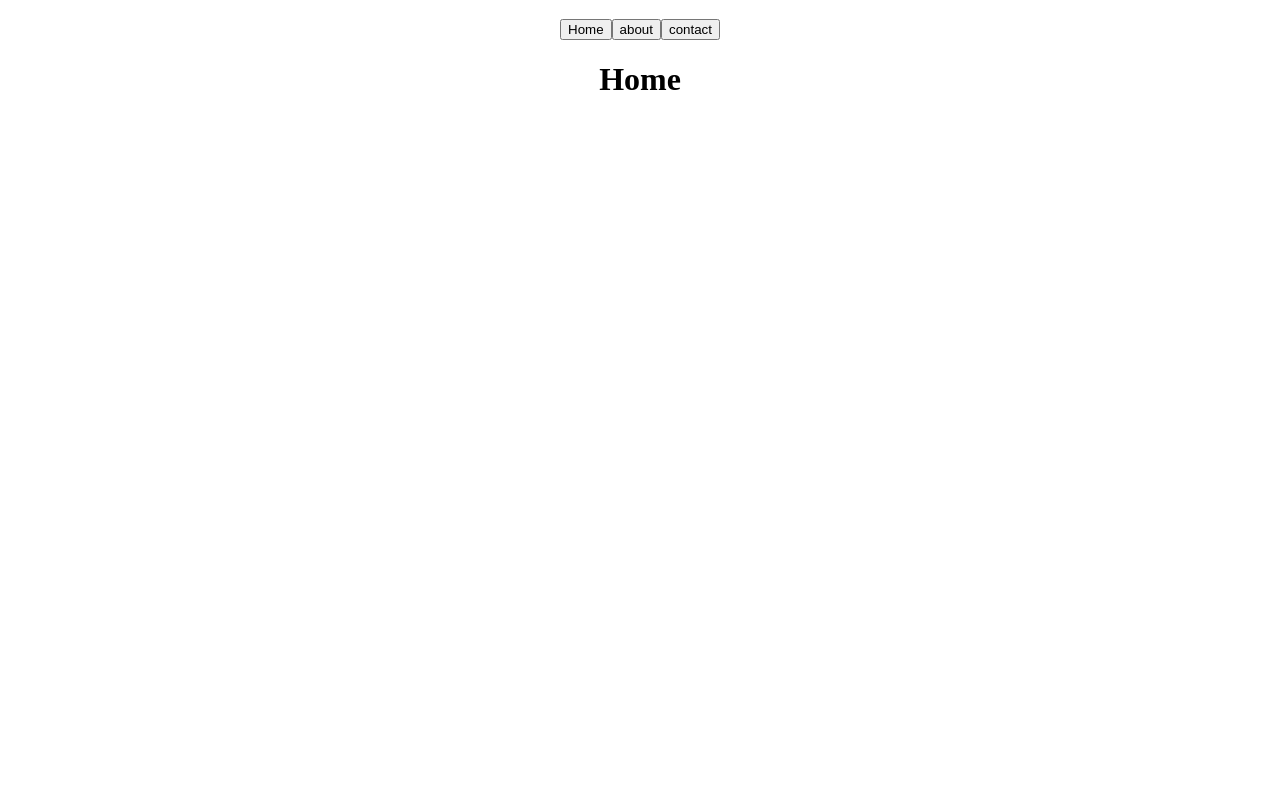
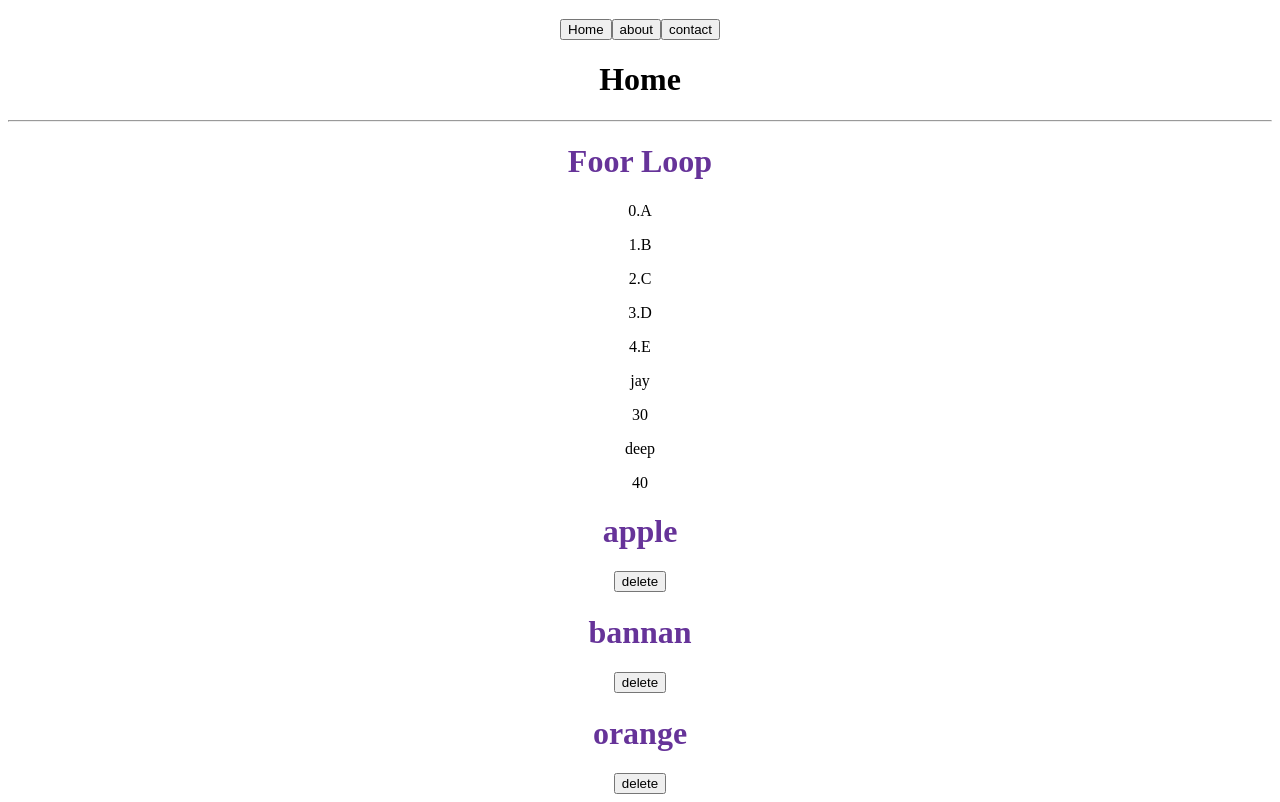
Before and after one commit to JaydipJadhav25/Angular, an Angular app: page / in a window 1280 px wide. Shown: the part 820-1622 px from the top of the page. Before the commit the page ends 940 px from the top, so only its background shows below. Built offline with nearby package versions, Linux system fonts and the light colour scheme.

Commit message:
feat: foor loop

```diff
--- a/src/app/app.html
+++ b/src/app/app.html
@@ -2,6 +2,25 @@
 
   <h1>Conditions</h1>
   <app-conditions></app-conditions>
+ <hr>
+  <h1>Foor Loop</h1>
+  @for (item of  chars; track $index) {
+     <p >{{$index}}.{{item}}</p>
+  }
 
 
+  <!-- //track in unique -->
+  @for (item of users; track $index) {
+      <div>
+         <p>{{item.name}}</p>
+        <p>{{item.age}}</p>
+      </div>
+  }
+
+
+  @for (item of items; track $index  ; let i = $index) {
+    <h1>{{item}}</h1>
+    <button (click)="removeItems(i)">delete</button>
+  }
+
 </div>
--- a/src/app/app.ts
+++ b/src/app/app.ts
@@ -48,4 +48,24 @@ export class App {
 
 
 
+  chars = ["A" , "B" ,"C" , "D" ,"E"];
+  users = [
+    {name : "jay" , age: 30},
+    {name : "deep" , age: 40},
+  ]
+
+  items = ['apple' , 'bannan' , 'orange'];
+
+  removeItems(index : number){
+       let  temp = [];
+
+       temp = this.items.filter((ele)=>{
+        return ele != this.items[index];
+       })
+       this.items = temp;
+
+  }
+
+
+
 }
```
